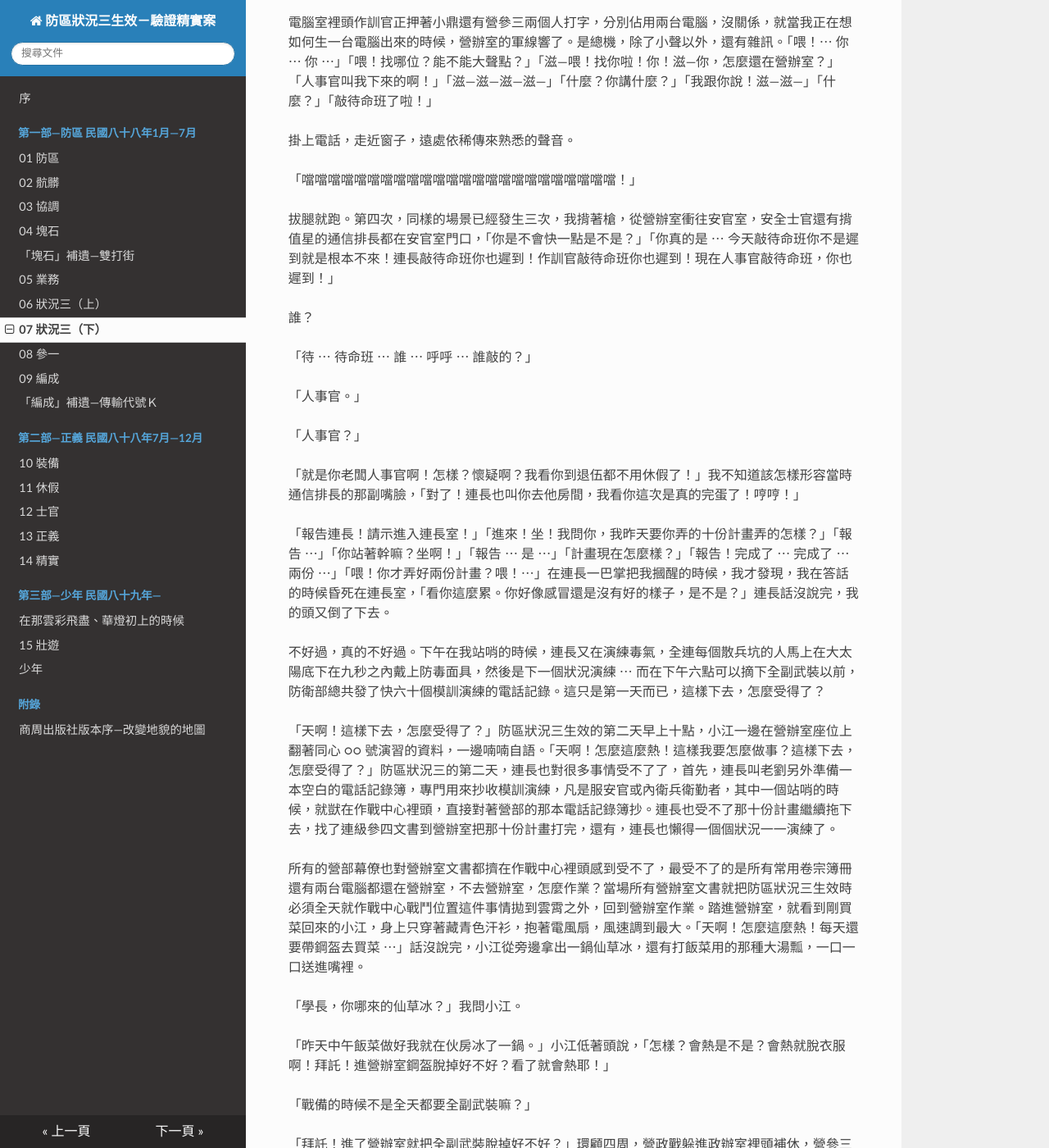
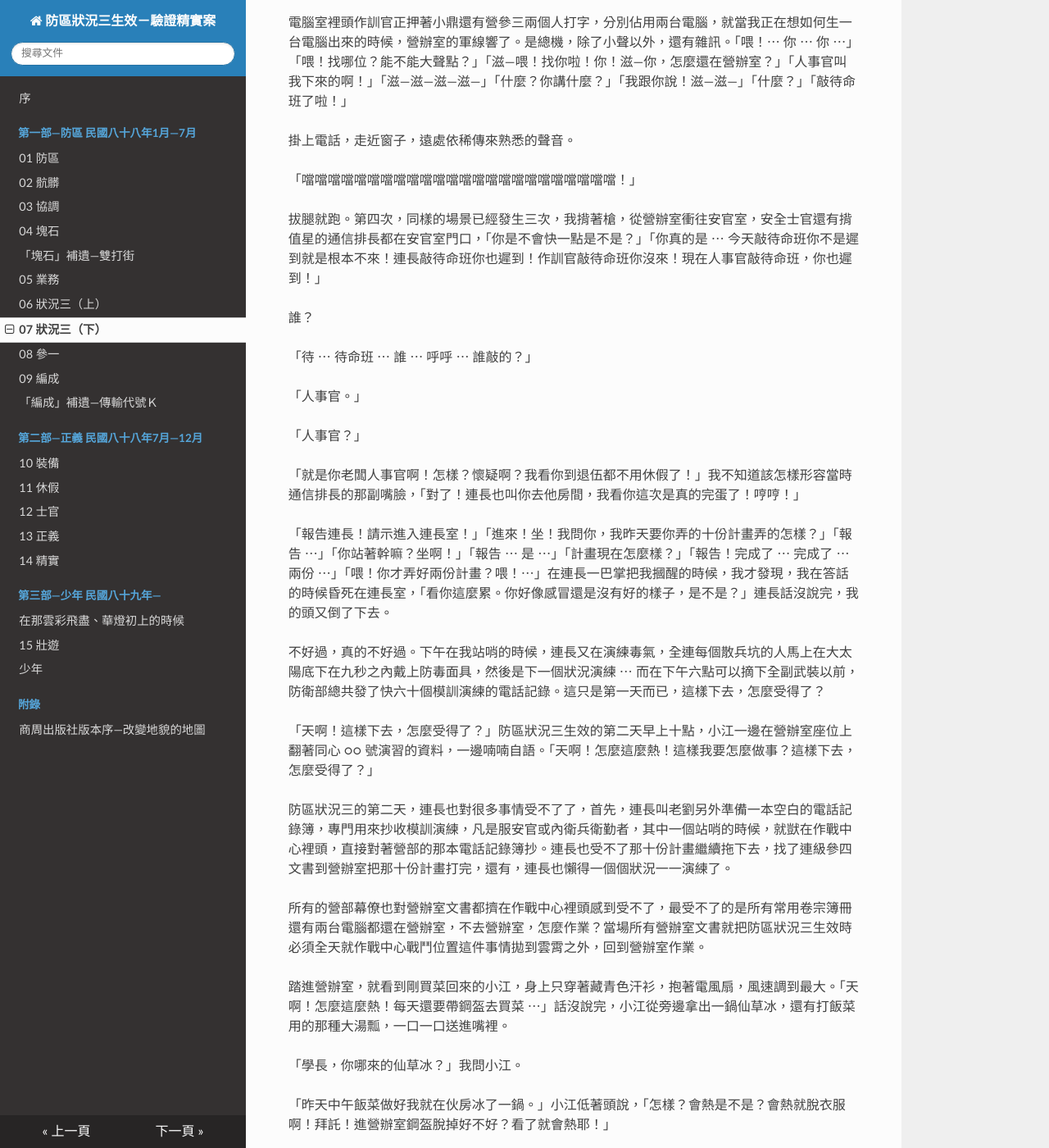
Before and after one commit to zonble/zk3, an MkDocs documentation site: the page built from docs/07.md, in a window 1280 px wide and 1400 px high, scrolled down 5840 px. Shown: the whole window at 82% size. Built offline with MkDocs 1.6.1, drawn with Linux system fonts in a browser that asks for light colours; nearby versions of some CDN libraries; some of the changed text lies outside the part shown.

Commit message:
Minor changes.

```diff
--- a/docs/07.md
+++ b/docs/07.md
@@ -120,17 +120,17 @@
 
 「學長 ⋯ 不是這樣的啦 ⋯」作訓官不等人事官把話說完，就把手中一張粉紅色的單子晃了晃。「反正我去督導你們連上待命班，督導記錄就在這，你們連長也已經簽名了，下次放假的時候，全副武裝到戰情室前面集合罰站，不要說作訓官我軍你軍得不明不白。○ 你媽的 ○！」作訓官走了出去，終於。
 
-「好了 ⋯ 反正今天早上你一定要先把計畫弄出來，電腦 ⋯ 作戰中心這一台電腦情報官還在弄兵要卡，你就拿去營辦室作業好了。」「不是說防區狀況三生效的時候，營辦室所有的文書都要待在作戰中心作業嗎？」「我叫你去你就去！」
+「好了 ⋯ 反正今天早上你一定要先把計畫弄出來，電腦 ⋯ 作戰中心這一台電腦情報官還在弄兵要卡，你就拿去營辦室作業好了。」「不是說防區狀況三生效的時候，營辦室所有的文書都要獃在作戰中心作業嗎？」「我叫你去你就去！」
 
 一走進營辦室又聽到了一聲「○ 你媽的 ○」。「○ 你媽的 ○，打字快點快點快點！你！」作訓官看到了我，「○ 你媽的 ○！剛剛軍你還不夠？待命班還跑到營辦室來啊？你以為你可以一分鐘跑到安官室啊？沒關係！你再繼續亂跑，我就繼續軍你！」
 
-電腦室裡頭作訓官正押著小鼎還有營參三兩個人打字，分別佔用兩台電腦，沒關係，就當我正在想如何生一台電腦出來的時候，營辦室的軍線響了。是總機，除了小聲以外，還有雜訊。「喂！⋯ 你 ⋯ 你 ⋯」「喂！找哪位？能不能大聲點？」「滋—喂！找你啦！你！滋—你，怎麼還在營辦室？」「人事官叫我下來的啊！」「滋—滋—滋—滋—」「什麼？你講什麼？」「我跟你說！滋—滋—」「什麼？」「敲待命班了啦！」
+電腦室裡頭作訓官正押著小鼎還有營參三兩個人打字，分別佔用兩台電腦，就當我正在想如何生一台電腦出來的時候，營辦室的軍線響了。是總機，除了小聲以外，還有雜訊。「喂！⋯ 你 ⋯ 你 ⋯」「喂！找哪位？能不能大聲點？」「滋—喂！找你啦！你！滋—你，怎麼還在營辦室？」「人事官叫我下來的啊！」「滋—滋—滋—滋—」「什麼？你講什麼？」「我跟你說！滋—滋—」「什麼？」「敲待命班了啦！」
 
 掛上電話，走近窗子，遠處依稀傳來熟悉的聲音。
 
 「噹噹噹噹噹噹噹噹噹噹噹噹噹噹噹噹噹噹噹噹噹噹噹噹！」
 
-拔腿就跑。第四次，同樣的場景已經發生三次，我揹著槍，從營辦室衝往安官室，安全士官還有揹值星的通信排長都在安官室門口，「你是不會快一點是不是？」「你真的是 ⋯ 今天敲待命班你不是遲到就是根本不來！連長敲待命班你也遲到！作訓官敲待命班你也遲到！現在人事官敲待命班，你也遲到！」
+拔腿就跑。第四次，同樣的場景已經發生三次，我揹著槍，從營辦室衝往安官室，安全士官還有揹值星的通信排長都在安官室門口，「你是不會快一點是不是？」「你真的是 ⋯ 今天敲待命班你不是遲到就是根本不來！連長敲待命班你也遲到！作訓官敲待命班你沒來！現在人事官敲待命班，你也遲到！」
 
 誰？
 
@@ -146,9 +146,13 @@
 
 不好過，真的不好過。下午在我站哨的時候，連長又在演練毒氣，全連每個散兵坑的人馬上在大太陽底下在九秒之內戴上防毒面具，然後是下一個狀況演練 ⋯ 而在下午六點可以摘下全副武裝以前，防衛部總共發了快六十個模訓演練的電話記錄。這只是第一天而已，這樣下去，怎麼受得了？
 
-「天啊！這樣下去，怎麼受得了？」防區狀況三生效的第二天早上十點，小江一邊在營辦室座位上翻著同心 ○○ 號演習的資料，一邊喃喃自語。「天啊！怎麼這麼熱！這樣我要怎麼做事？這樣下去，怎麼受得了？」防區狀況三的第二天，連長也對很多事情受不了了，首先，連長叫老劉另外準備一本空白的電話記錄簿，專門用來抄收模訓演練，凡是服安官或內衛兵衛勤者，其中一個站哨的時候，就獃在作戰中心裡頭，直接對著營部的那本電話記錄簿抄。連長也受不了那十份計畫繼續拖下去，找了連級參四文書到營辦室把那十份計畫打完，還有，連長也懶得一個個狀況一一演練了。
+「天啊！這樣下去，怎麼受得了？」防區狀況三生效的第二天早上十點，小江一邊在營辦室座位上翻著同心 ○○ 號演習的資料，一邊喃喃自語。「天啊！怎麼這麼熱！這樣我要怎麼做事？這樣下去，怎麼受得了？」
 
-所有的營部幕僚也對營辦室文書都擠在作戰中心裡頭感到受不了，最受不了的是所有常用卷宗簿冊還有兩台電腦都還在營辦室，不去營辦室，怎麼作業？當場所有營辦室文書就把防區狀況三生效時必須全天就作戰中心戰鬥位置這件事情拋到雲霄之外，回到營辦室作業。踏進營辦室，就看到剛買菜回來的小江，身上只穿著藏青色汗衫，抱著電風扇，風速調到最大。「天啊！怎麼這麼熱！每天還要帶鋼盔去買菜 ⋯」話沒說完，小江從旁邊拿出一鍋仙草冰，還有打飯菜用的那種大湯瓢，一口一口送進嘴裡。
+防區狀況三的第二天，連長也對很多事情受不了了，首先，連長叫老劉另外準備一本空白的電話記錄簿，專門用來抄收模訓演練，凡是服安官或內衛兵衛勤者，其中一個站哨的時候，就獃在作戰中心裡頭，直接對著營部的那本電話記錄簿抄。連長也受不了那十份計畫繼續拖下去，找了連級參四文書到營辦室把那十份計畫打完，還有，連長也懶得一個個狀況一一演練了。
+
+所有的營部幕僚也對營辦室文書都擠在作戰中心裡頭感到受不了，最受不了的是所有常用卷宗簿冊還有兩台電腦都還在營辦室，不去營辦室，怎麼作業？當場所有營辦室文書就把防區狀況三生效時必須全天就作戰中心戰鬥位置這件事情拋到雲霄之外，回到營辦室作業。
+
+踏進營辦室，就看到剛買菜回來的小江，身上只穿著藏青色汗衫，抱著電風扇，風速調到最大。「天啊！怎麼這麼熱！每天還要帶鋼盔去買菜 ⋯」話沒說完，小江從旁邊拿出一鍋仙草冰，還有打飯菜用的那種大湯瓢，一口一口送進嘴裡。
 
 「學長，你哪來的仙草冰？」我問小江。
 
```
Also changed, not shown: other parts of docs/07.md (+4 -4 lines), docs/04.md (+1 -1 lines), docs/08.md (+1 -1 lines), docs/09.md (+1 -1 lines), docs/11.md (+1 -1 lines), docs/12.md (+1 -1 lines).
